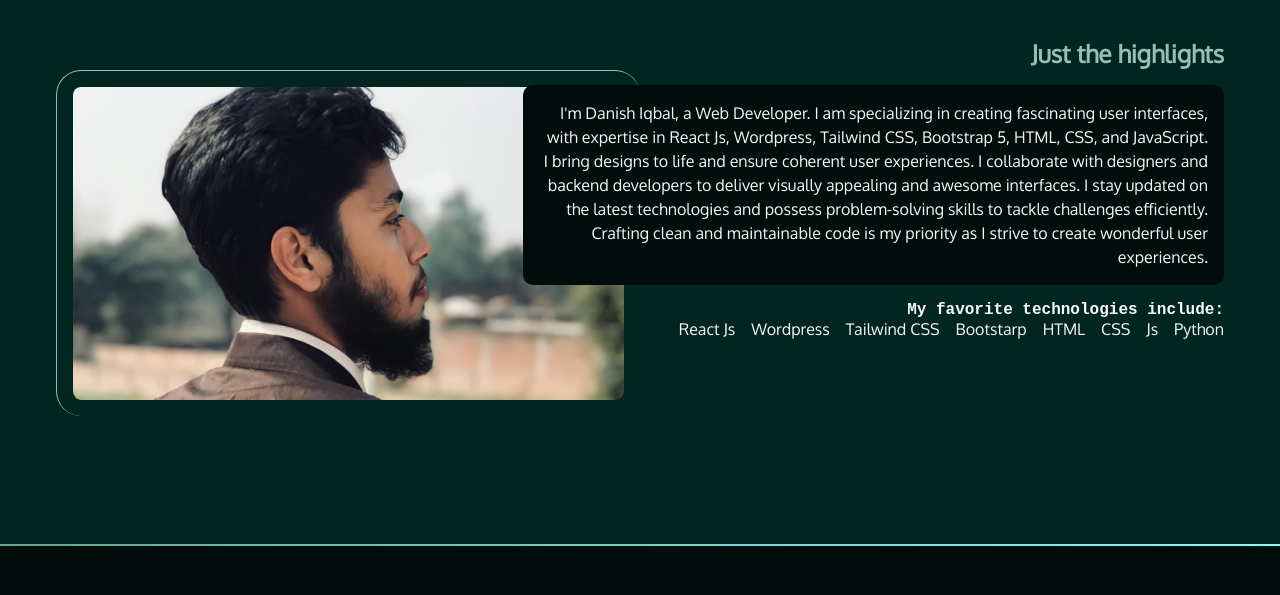
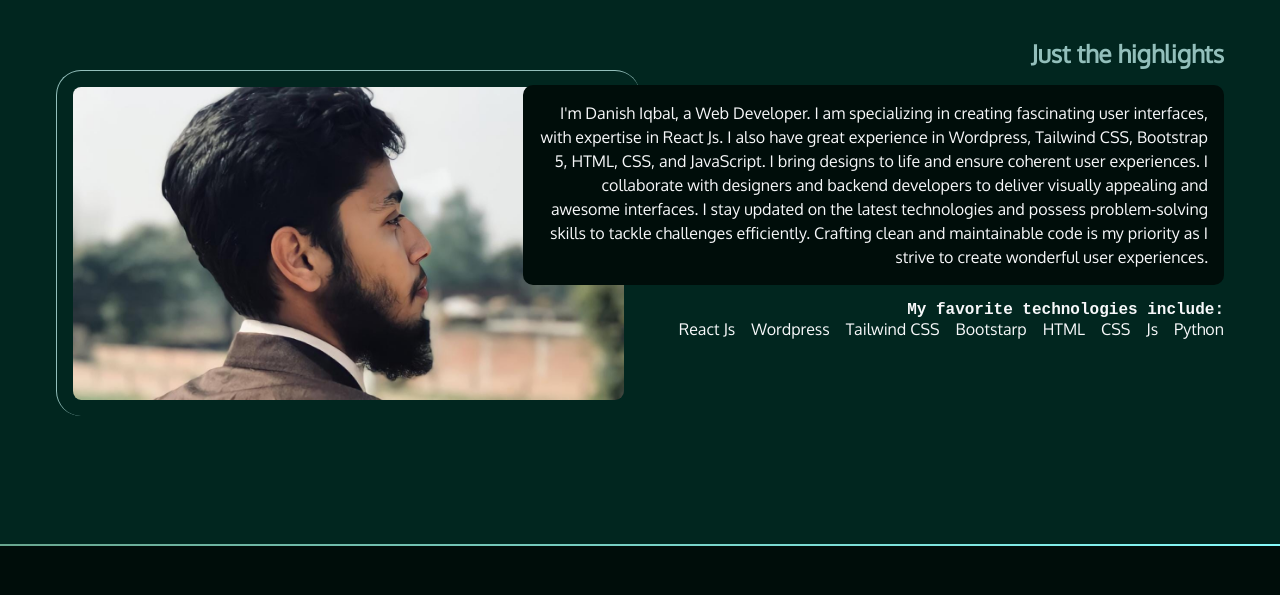
Before and after one commit to danish-i-11/Portfolio, a plain HTML site: page about.html in a window 1280 px wide. Shown: the part 205-800 px from the top of the page. Drawn offline with Linux system fonts and the light colour scheme; a web font is replaced by a local one.

Commit message:
Update about.html
Updated my description.

```diff
--- a/about.html
+++ b/about.html
@@ -74,7 +74,7 @@
             <div class="text">
             <h3>Just the highlights</h3>
             <p class="black-box">
-              I'm Danish Iqbal, a Web Developer. I am specializing in creating fascinating user interfaces, with expertise in React Js, Wordpress, Tailwind CSS, Bootstrap 5, HTML, CSS, and JavaScript. I bring designs to life and ensure coherent user experiences. I collaborate with designers and backend developers to deliver visually appealing and awesome interfaces. I stay updated on the latest technologies and possess problem-solving skills to tackle challenges efficiently. Crafting clean and maintainable code is my priority as I strive to create wonderful user experiences.
+              I'm Danish Iqbal, a Web Developer. I am specializing in creating fascinating user interfaces, with expertise in React Js. I also have great experience in Wordpress, Tailwind CSS, Bootstrap 5, HTML, CSS, and JavaScript. I bring designs to life and ensure coherent user experiences. I collaborate with designers and backend developers to deliver visually appealing and awesome interfaces. I stay updated on the latest technologies and possess problem-solving skills to tackle challenges efficiently. Crafting clean and maintainable code is my priority as I strive to create wonderful user experiences.
             </p>
             <h4>My favorite technologies include:</h4>
 
```
